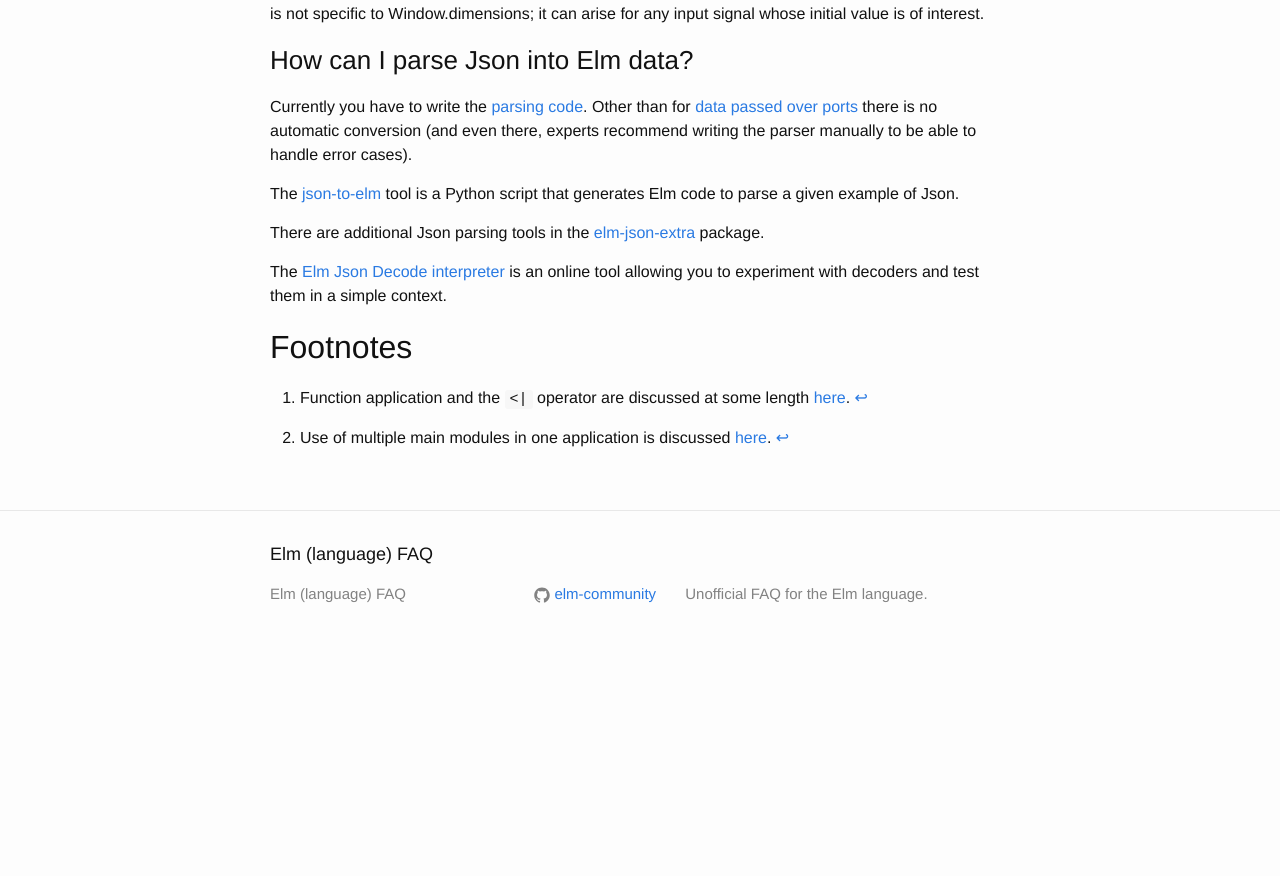
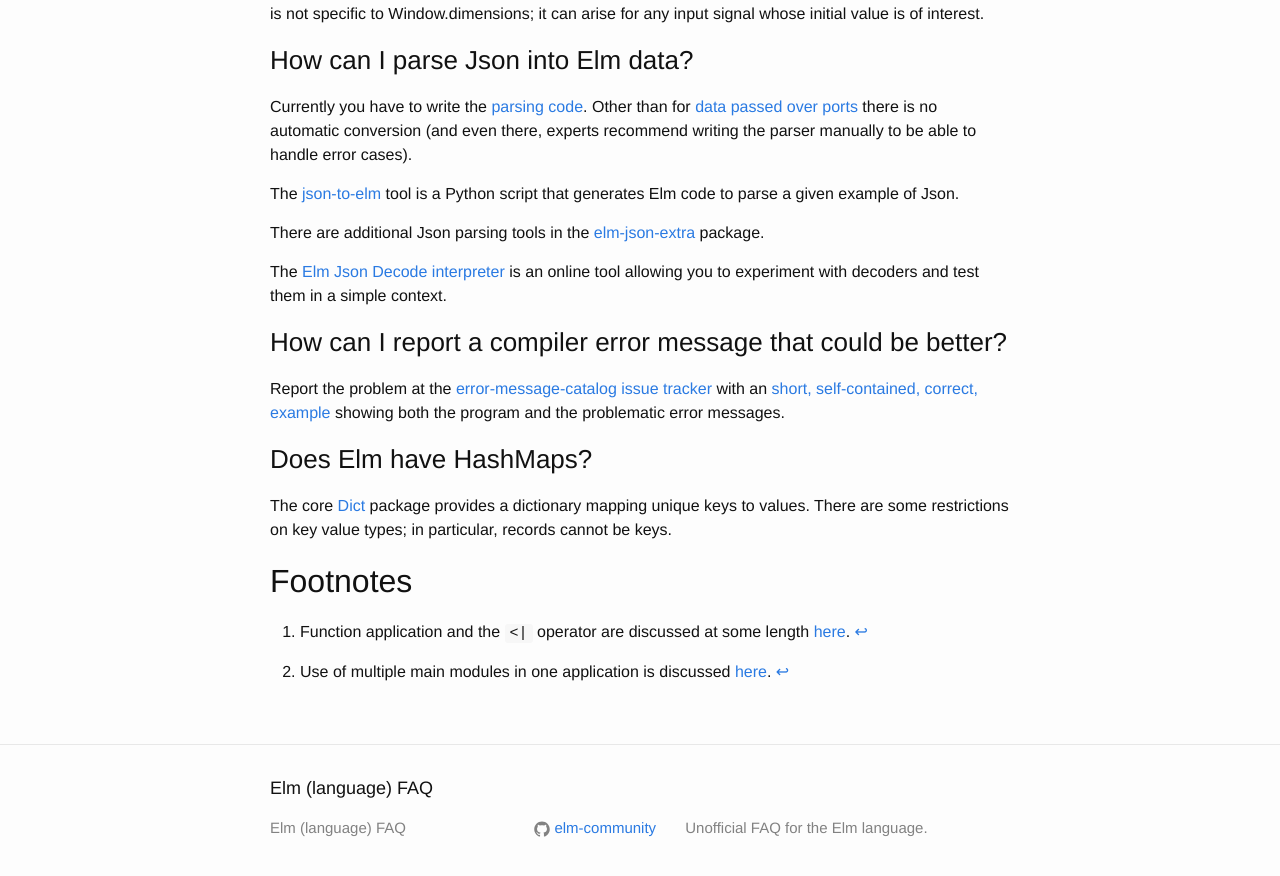
Before and after one commit to gunnarahlberg/elm-faq, a Jekyll site: the page built from index.md, in a window 1280 px wide and 900 px high, scrolled down 4687 px. Shown: the top 876 px of the window. Built offline with Jekyll 4.4.1, drawn with Linux system fonts in a browser that asks for light colours; before the commit the page ends 5353 px from its top, so only the background shows below that.

Commit message:
Error message catalog; Dict for hashmap.

```diff
--- a/index.md
+++ b/index.md
@@ -192,4 +192,13 @@ There are additional Json parsing tools in the [elm-json-extra](http://package.e
 
 The [Elm Json Decode interpreter](http://simonh1000.github.io/decoder/) is an online tool allowing you to experiment with decoders and test them in a simple context.
 
+### How can I report a compiler error message that could be better?
+
+Report the problem at the [error-message-catalog issue tracker](https://github.com/elm-lang/error-message-catalog/issues)
+with an [short, self-contained, correct, example](http://sscce.org/) showing both the program and the problematic error messages.
+
+### Does Elm have HashMaps?
+
+The core [Dict](http://package.elm-lang.org/packages/elm-lang/core/latest/Dict) package provides a dictionary mapping unique keys to values. There are some restrictions on key value types; in particular, records cannot be keys.
+
 ## Footnotes
```
